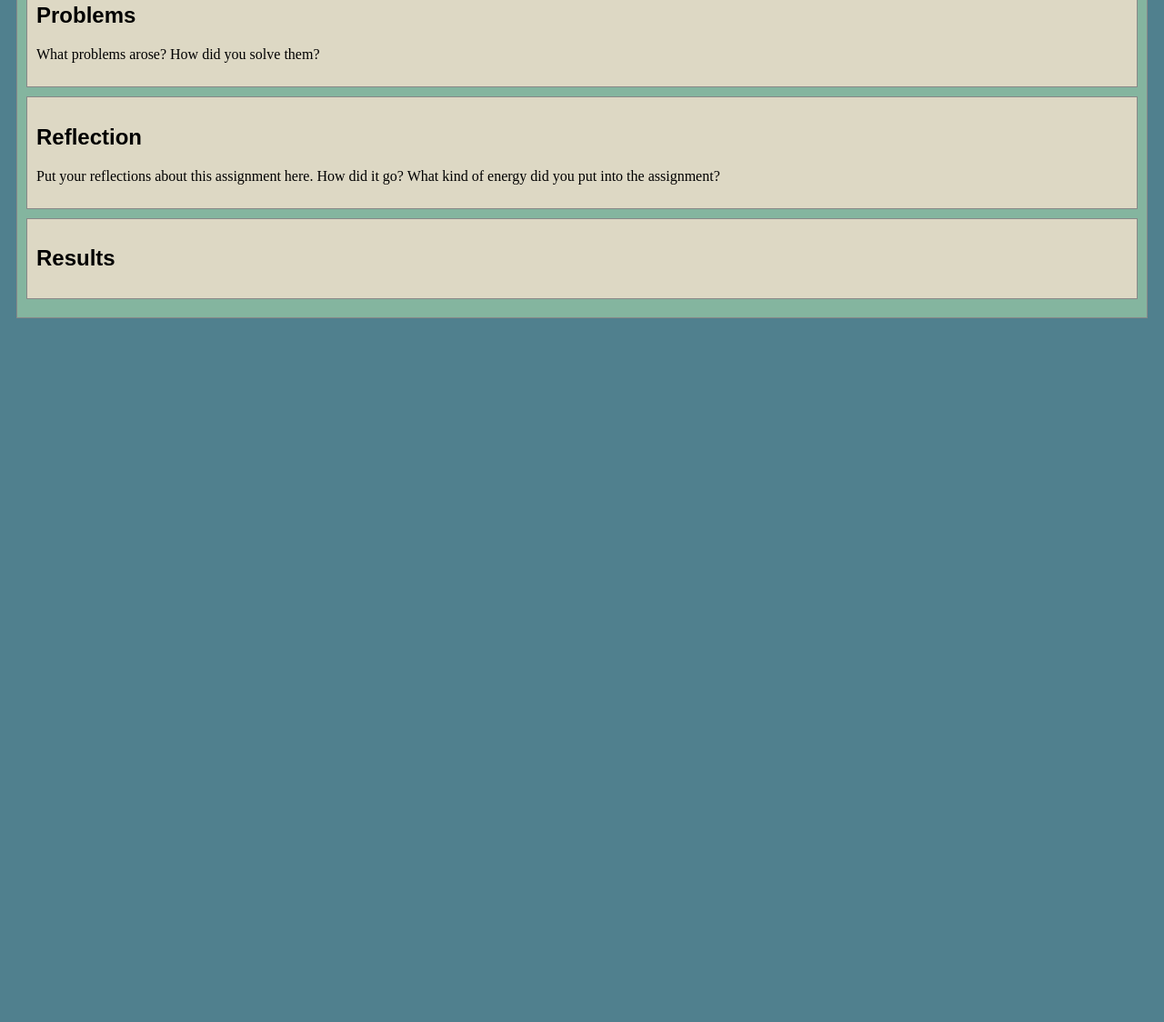
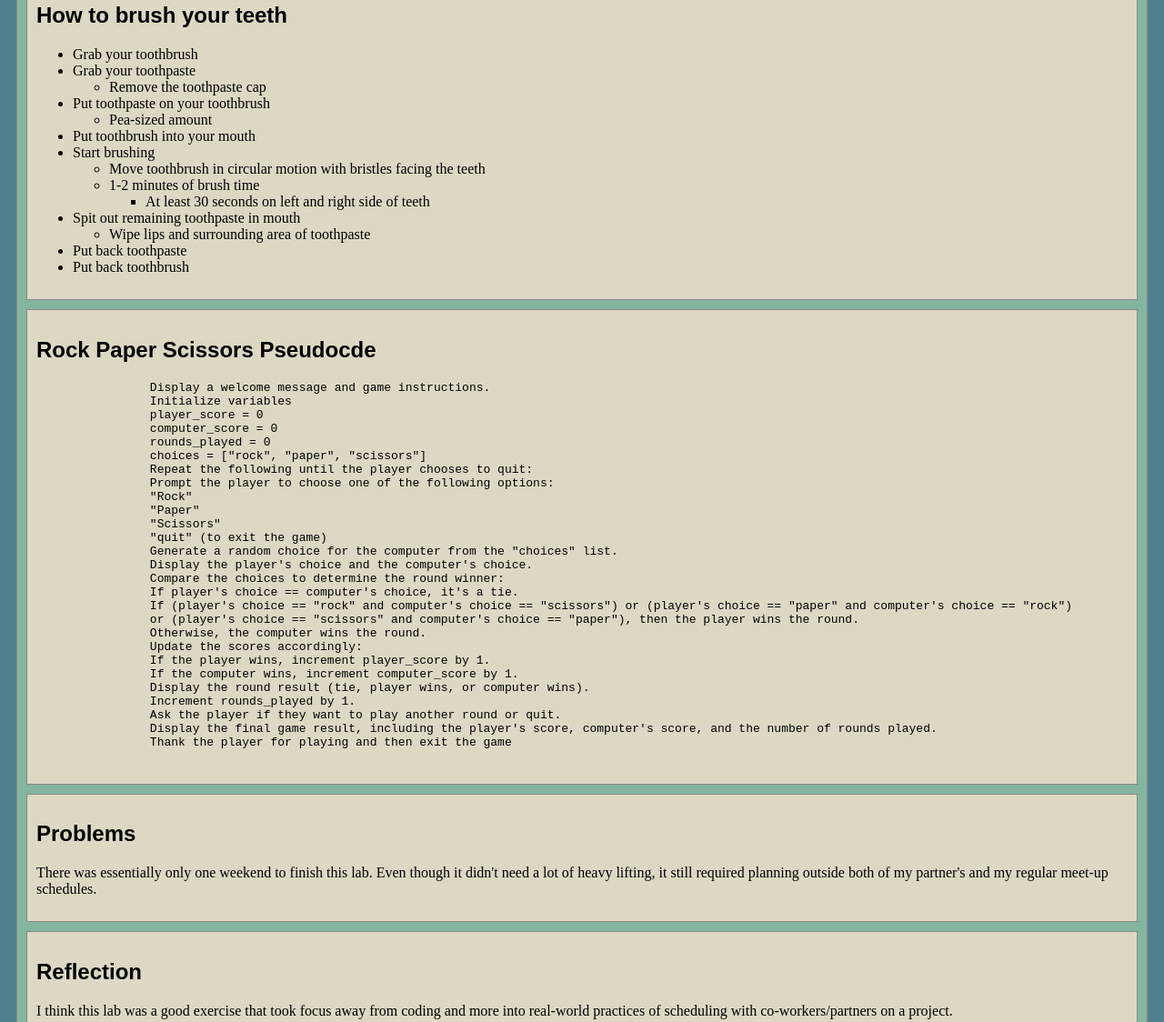
Before and after one commit to andreslimeta/art101, a plain HTML site: page lab4/index.html in a window 1280 px wide. Shown: the part 273-1397 px from the top of the page at 91% size. Before the commit the page ends 800 px from the top, so only its background shows below. Drawn offline with nearby package versions, Linux system fonts and the light colour scheme.

Commit message:
Finished lab 4

```diff
--- a/lab4/index.html
+++ b/lab4/index.html
@@ -2,7 +2,7 @@
 <html>
 <head>
 	<!-- This title is used for tabs and bookmarks -->
-	<title>Lab X - Subject/Topic</title>
+	<title>Lab 4 - Pseudocoding and Problem-solving</title>
 
 	<!-- Use UTF character set, a good idea with any webpage -->
   	<meta charset="UTF-8" />
@@ -23,24 +23,90 @@
 	<!-- Style this page by changing the CSS in ../css/site.css or css/lab.css -->
 	<main id="content">
 		<section>
-			<h1>Lab X - Subject/Topic</h1>
+			<h1>Lab 4 - Pseudocoding and Problem-solving</h1>
 			<div class="minor-section">
 					<h2>Challenge</h2>
 					<p>Restate the challenge of the lab here.</p>
 			</div>
 
 			<div class="minor-section">
+				<h2>How to brush your teeth</h2>
+				<ul>
+					<li>Grab your toothbrush</li>
+					<li>Grab your toothpaste</li>
+					<ul>
+						<li>Remove the toothpaste cap</li>
+					</ul>
+					<li>Put toothpaste on your toothbrush</li>
+					<ul>
+						<li>Pea-sized amount</li>
+					</ul>
+					<li>Put toothbrush into your mouth</li>
+					<li>Start brushing</li>
+					<ul>
+						<li>Move toothbrush in circular motion with bristles facing the teeth</li>
+						<li>1-2 minutes of brush time</li>
+						<ul>
+							<li>At least 30 seconds on left and right side of teeth</li>
+						</ul>
+					</ul>
+					<li>Spit out remaining toothpaste in mouth</li>
+					<ul>
+						<li>Wipe lips and surrounding area of toothpaste</li>
+					</ul>
+					<li>Put back toothpaste</li>
+					<li>Put back toothbrush</li>
+
+				</ul>
+
+			</div>
+
+			<div class="minor-section">
+				<h2>Rock Paper Scissors Pseudocde</h2>
+				<pre>
+		Display a welcome message and game instructions.
+  		Initialize variables
+    		player_score = 0
+    		computer_score = 0
+    		rounds_played = 0
+    		choices = ["rock", "paper", "scissors"]
+  		Repeat the following until the player chooses to quit:
+  		Prompt the player to choose one of the following options:
+    		"Rock"
+    		"Paper"
+    		"Scissors"
+    		"quit" (to exit the game)
+  		Generate a random choice for the computer from the "choices" list.
+  		Display the player's choice and the computer's choice.
+  		Compare the choices to determine the round winner:
+  		If player's choice == computer's choice, it's a tie.
+  		If (player's choice == "rock" and computer's choice == "scissors") or (player's choice == "paper" and computer's choice == "rock")
+		or (player's choice == "scissors" and computer's choice == "paper"), then the player wins the round.
+    		Otherwise, the computer wins the round.
+  		Update the scores accordingly:
+    		If the player wins, increment player_score by 1.
+    		If the computer wins, increment computer_score by 1.
+  		Display the round result (tie, player wins, or computer wins).
+  		Increment rounds_played by 1.
+  		Ask the player if they want to play another round or quit.
+  		Display the final game result, including the player's score, computer's score, and the number of rounds played.
+  		Thank the player for playing and then exit the game
+				</pre>
+			</div>
+
+			<div class="minor-section">
 					<h2>Problems</h2>
-					<p>What problems arose? How did you solve them? </p>
+					<p>There was essentially only one weekend to finish this lab. Even though it didn't need a lot of heavy lifting, it still required planning outside both of my partner's and my regular meet-up schedules. </p>
 			</div>
 
 			<div class="minor-section">
 					<h2>Reflection</h2>
-					<p>Put your reflections about this assignment here. How did it go? What kind of energy did you put into the assignment? </p>
+					<p>I think this lab was a good exercise that took focus away from coding and more into real-world practices of scheduling with co-workers/partners on a project. </p>
 			</div>
 
 			<div class="minor-section">
 					<h2>Results</h2>
+					<p>Pseudocode is near the top. The first one is a guide on how to brush your teeth and the second one is high-level pseudocode for making a working Rock-Paper-Scissors game.</p>
 					<div id="output"></div>
 			</div>
 		</section>
```
Also changed, not shown: lab4/js/lab.js (+33 -3 lines).
